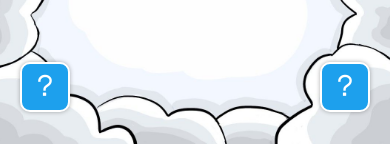
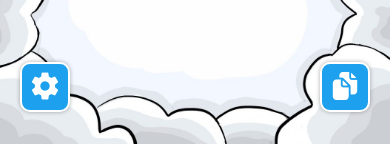
Before and after one commit to moiseshxs/Jokenpo, a React Native app: screen /Login in a window 390 px wide. Shown: the part 700-844 px from the top of the page. Built offline with nearby package versions, Linux system fonts and the light colour scheme.

Commit message:
botao modal

```diff
--- a/src/pages/Login/index.js
+++ b/src/pages/Login/index.js
@@ -54,12 +54,12 @@ export default function App() {
         <View style={styles.areaHeader}>
           <View style={styles.areaAjuda}>
             <TouchableOpacity>
-              <BotaoAzul icone="help-sharp" cor="white" />
+              <BotaoAzul icone="settings-sharp" cor="white" />
             </TouchableOpacity>
           </View>
           <View style={styles.areaConfig}>
             <TouchableOpacity>
-              <BotaoAzul icone="help-sharp" cor="white" />
+              <BotaoAzul icone="documents" cor="white" />
             </TouchableOpacity>
           </View>
         </View>
```
